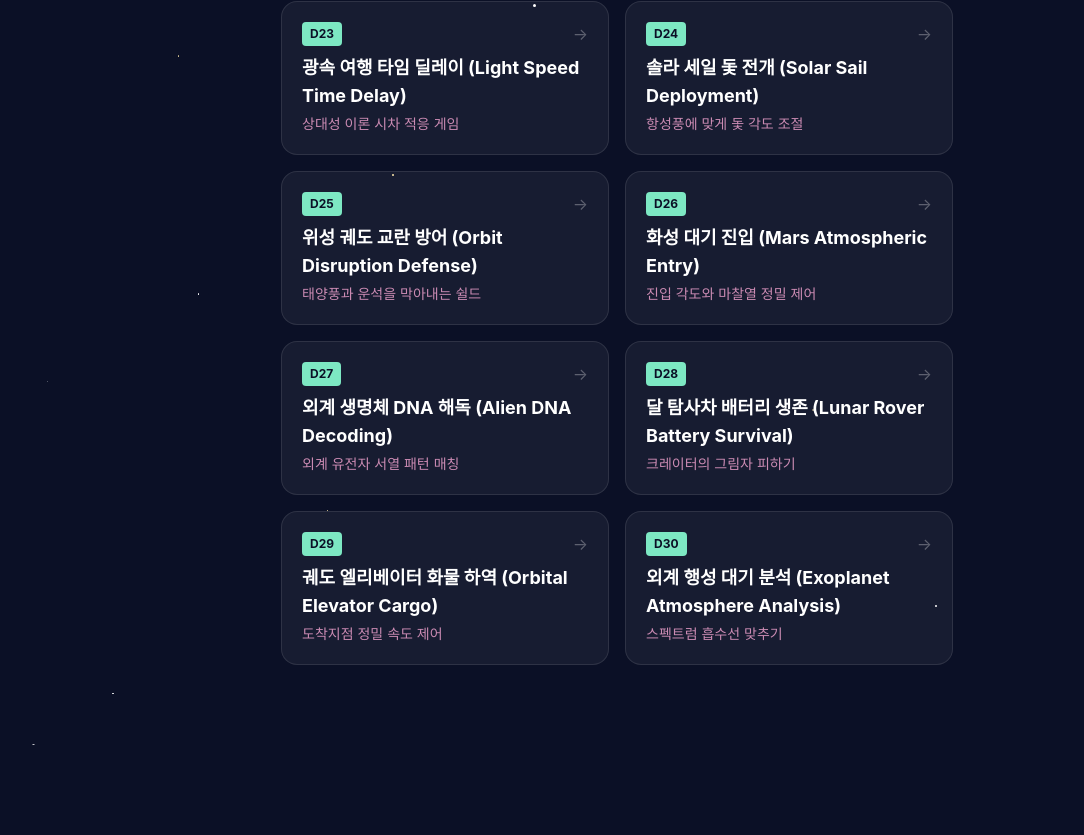
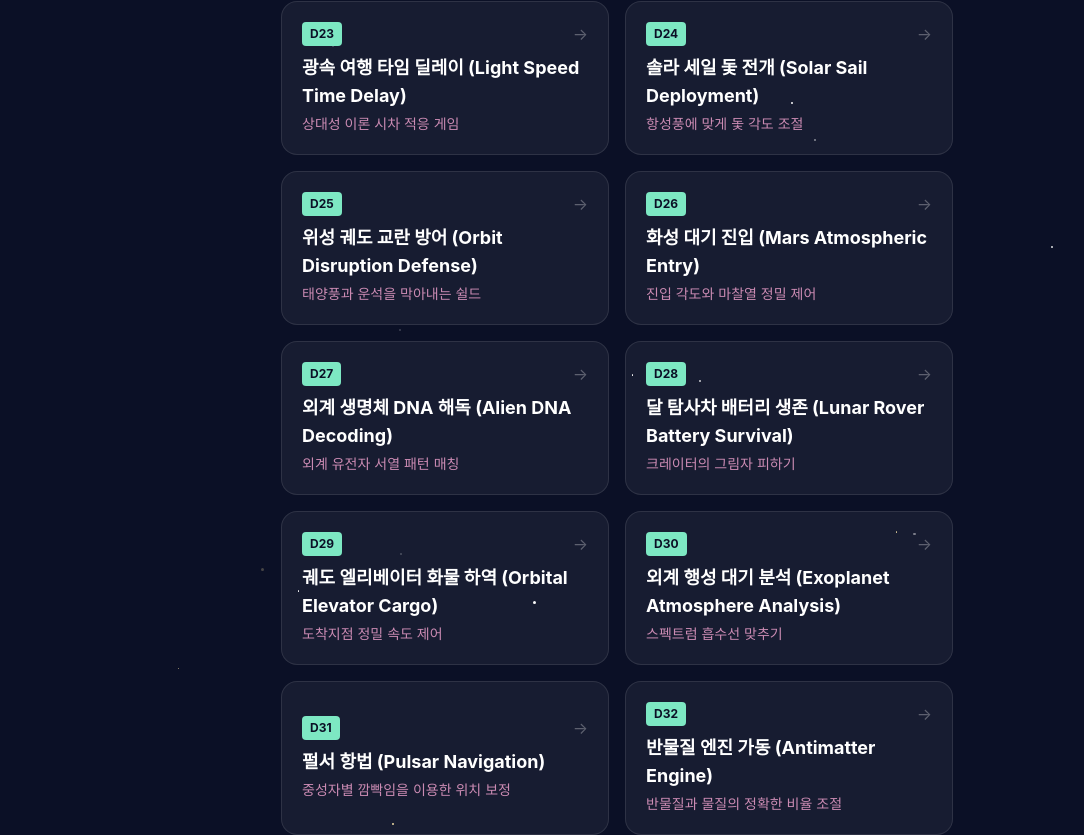
Before and after one commit to space-joops/jd-010, a Next.js app: page /experiments in a window 1280 px wide. Shown: the part 1965-2800 px from the top of the page, without its empty margins (23-1107 px from the left). Before the commit the page ends 2710 px from the top, so only its background shows below. Built offline with nearby package versions, Linux system fonts and the light colour scheme.

Commit message:
feat: Add d31-d40 to registry

```diff
--- a/src/app/experiments/page.tsx
+++ b/src/app/experiments/page.tsx
@@ -33,7 +33,17 @@ const EXPERIMENTS = [
   { id: "d27", title: "외계 생명체 DNA 해독 (Alien DNA Decoding)", desc: "외계 유전자 서열 패턴 매칭" },
   { id: "d28", title: "달 탐사차 배터리 생존 (Lunar Rover Battery Survival)", desc: "크레이터의 그림자 피하기" },
   { id: "d29", title: "궤도 엘리베이터 화물 하역 (Orbital Elevator Cargo)", desc: "도착지점 정밀 속도 제어" },
-  { id: "d30", title: "외계 행성 대기 분석 (Exoplanet Atmosphere Analysis)", desc: "스펙트럼 흡수선 맞추기" }
+  { id: "d30", title: "외계 행성 대기 분석 (Exoplanet Atmosphere Analysis)", desc: "스펙트럼 흡수선 맞추기" },
+  { id: "d31", title: "펄서 항법 (Pulsar Navigation)", desc: "중성자별 깜빡임을 이용한 위치 보정" },
+  { id: "d32", title: "반물질 엔진 가동 (Antimatter Engine)", desc: "반물질과 물질의 정확한 비율 조절" },
+  { id: "d33", title: "오르트 구름 스윙 (Oort Cloud Slingshot)", desc: "혜성을 튕겨서 태양계 밖으로 날려보내기" },
+  { id: "d34", title: "스윙바이 궤도 계산 (Gravity Assist Calculator)", desc: "여러 행성을 연속으로 스윙바이" },
+  { id: "d35", title: "우주 쓰레기 그물망 (Space Net Catcher)", desc: "회전 그물망을 던져 파편 수거" },
+  { id: "d36", title: "위성 궤도 수리 (Orbital Repair)", desc: "인공위성 기판 미세 조정 퍼즐" },
+  { id: "d37", title: "소행성 충돌 회피 (Asteroid Dodge)", desc: "소행성 벨트 통과 회피 기동" },
+  { id: "d38", title: "가스 행성 탐사 (Gas Giant Probe)", desc: "폭풍을 피해 대기 깊숙이 탐사선 강하" },
+  { id: "d39", title: "망원경 초점 맞추기 (Telescope Calibration)", desc: "거울을 미세 조정해 선명한 은하 찾기" },
+  { id: "d40", title: "초신성 폭발 탈출 (Supernova Escape)", desc: "항성 붕괴 전 워프 탈출" }
 ];
 
 export default function ExperimentsHub() {
```
